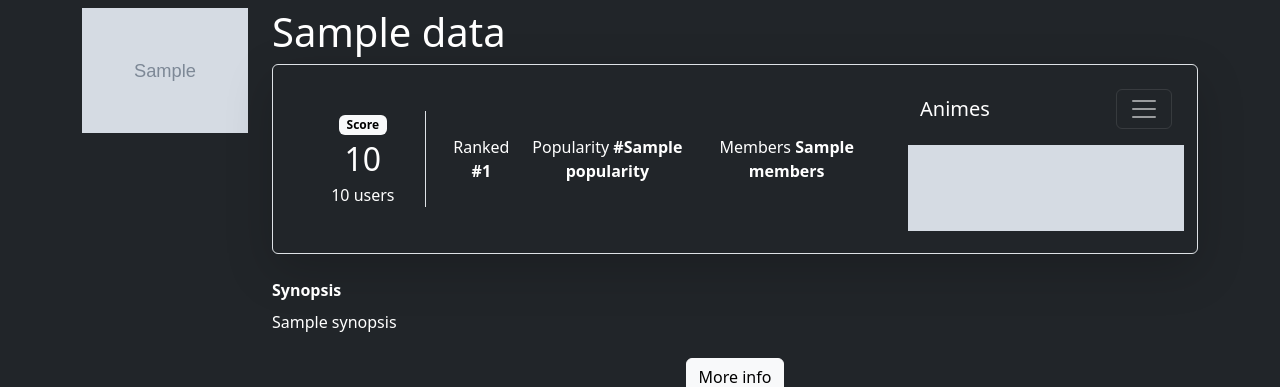
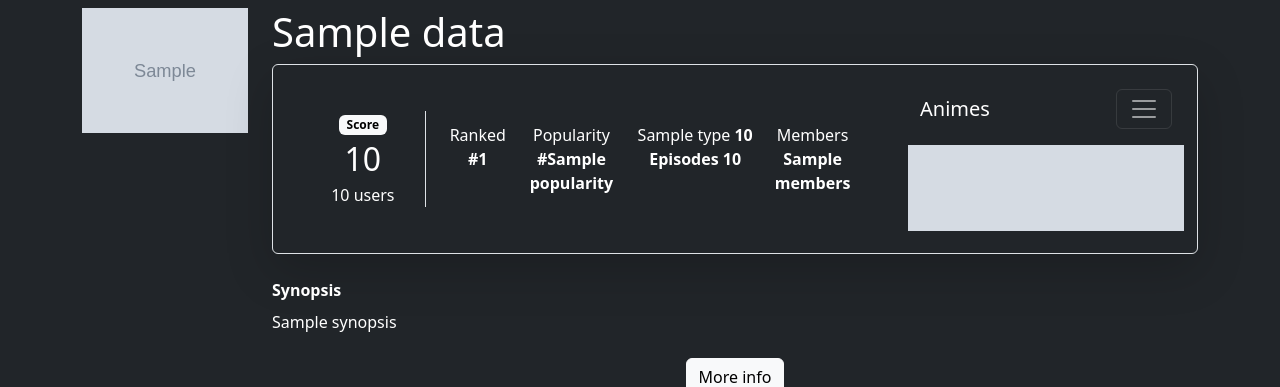
Before and after one commit to Errrson/anime, a Flask app: page /anime/1 in a window 1280 px wide. Shown: the part 70-457 px from the top of the page. Run offline with Flask 3, Linux system fonts and the light colour scheme; grey boxes marked "Sample" are stand-in pictures; a database or web service that is not in the repository returns one stand-in record (values such as "Sample title"); data that the repository does not hold is empty.

Commit message:
Se reestructura los detalles de numero de episodios y duración

```diff
--- a/templates/anime.html
+++ b/templates/anime.html
@@ -27,11 +27,13 @@
                                 <span class="details__name">Popularity</span>
                                 <span class="details__value fw-semibold">#{{anime_data.popularity}}</span>
                             </li>
-                            {% if anime_data.type == "Movie" %}
-                            <p>{{anime_data.type}}: {{anime_data.duration}}</p>
-                            {% elif anime_data.type == "TV" %}
-                            <p>{{anime_data.type}} - {{anime_data.episodes}} episodes - {{anime_data.duration}}</p>
-                            {% endif %}
+                            <li class="details__item">
+                                <span class="details__name">{{anime_data.type}}</span>
+                                <span class="details__value fw-semibold">{{anime_data.duration}}</span>
+                                {% if anime_data.episodes %}
+                                <span class="details__value fw-semibold">Episodes {{anime_data.episodes}}</span>
+                                {% endif %}
+                            </li>
                             <li class="details__item">
                                 <span class="details__name">Members</span>
                                 <span class="details__value fw-semibold">{{anime_data.members}}</span>
```
